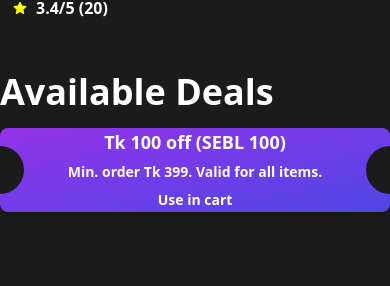
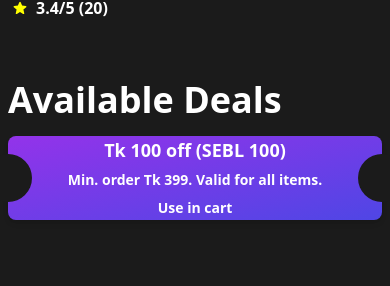
Before and after one commit to amito07/menuki, a React (Vite) app: page /restaurant/1 in a window 390 px wide. Shown: the part 731-1017 px from the top of the page. Built offline with nearby package versions, Linux system fonts and the light colour scheme.

Commit message:
fix issues

```diff
--- a/src/Components/Banner.jsx
+++ b/src/Components/Banner.jsx
@@ -10,7 +10,7 @@
       />
       <div className="absolute inset-0 flex flex-col md:flex-row items-center justify-around">
         <div className="max-w-lg md:max-w-xl p-2">
-          <h1 className="text-[35px] md:text-[50px] text-white font-bold">
+          <h1 className="text-[25px] md:text-[50px] text-white font-bold">
             Unveiling The Restaurants Menu with a Simple Scan
           </h1>
           <h1 className="text-white text-4xl">
--- a/src/Components/Branding.jsx
+++ b/src/Components/Branding.jsx
@@ -50,7 +50,7 @@
         />
       </div>
 
-      <div className="absolute top-0 py-12 animate-marquee2 whitespace-nowrap flex flex-row">
+      {/* <div className="absolute top-0 py-12 animate-marquee2 whitespace-nowrap flex flex-row">
       <img
           src="/brands/1.jpeg"
           alt="brand1"
@@ -91,7 +91,7 @@
           alt="brand1"
           className="mx-4 w-36 h-auto"
         />
-      </div>
+      </div> */}
     </div>
     </div>
     </div>
--- a/src/Components/Restaurants/Deals.jsx
+++ b/src/Components/Restaurants/Deals.jsx
@@ -1,6 +1,6 @@
 const Deals = () => {
   return (
-    <div className="container mx-auto mb-10">
+    <div className="container mx-auto mb-10 p-2 md:p-0">
       <div className="grid grid-cols-12">
         <div className="col-span-12">
         <h1 className="text-white font-bold text-4xl">Available Deals</h1>
```
